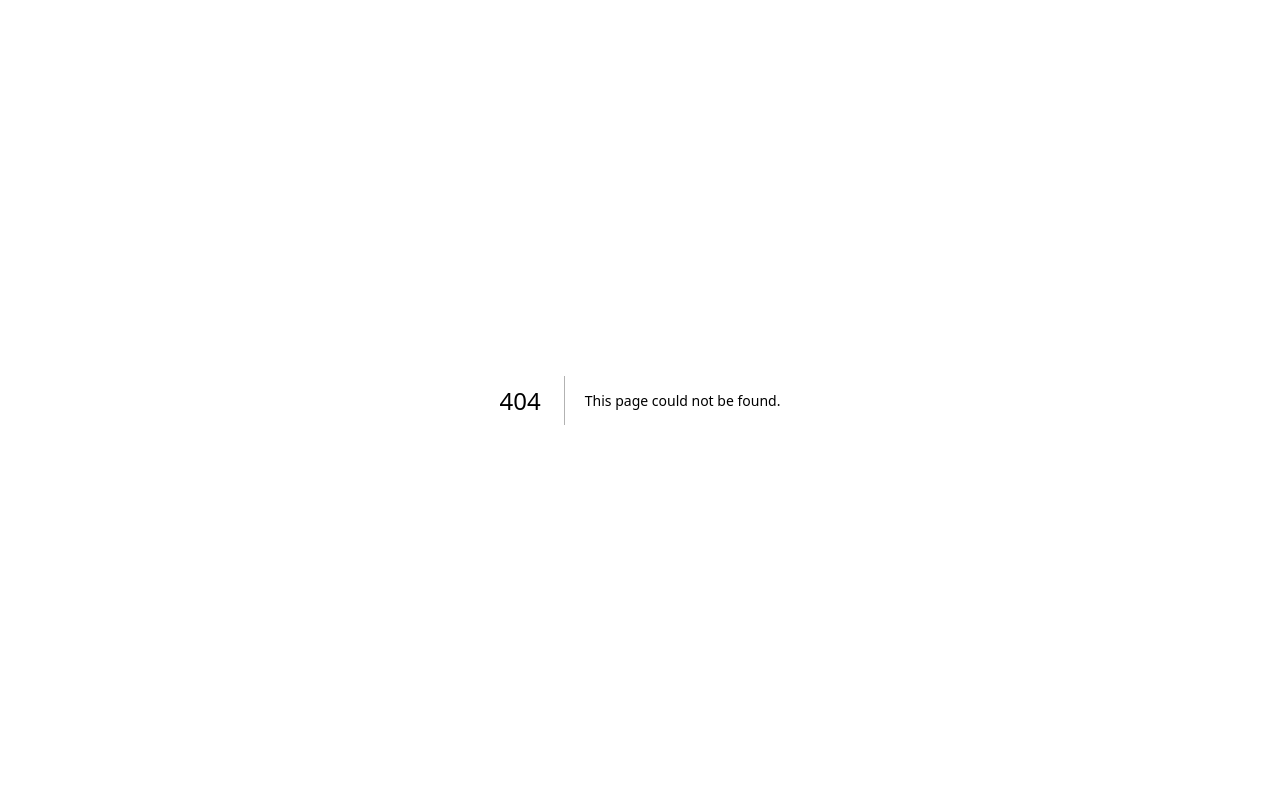
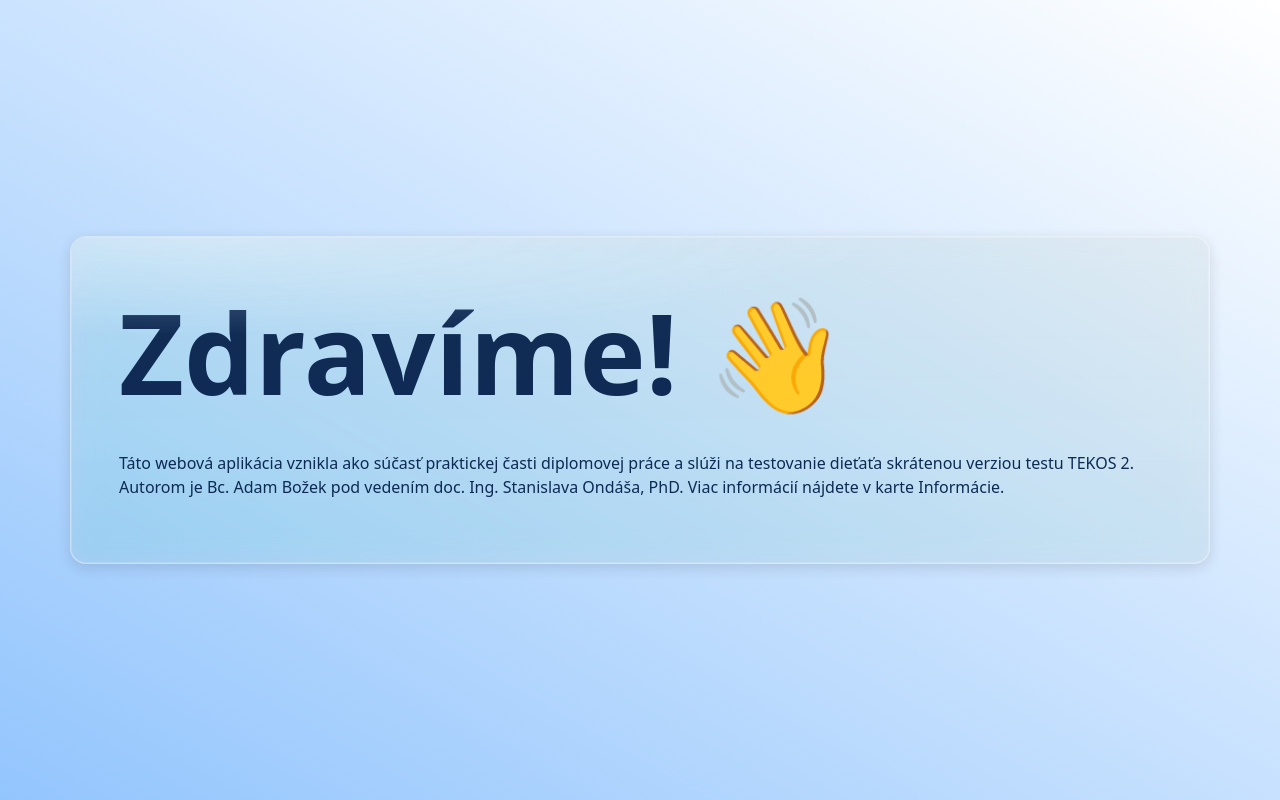
Before and after one commit to Adam-Bozek/masters-thesis, a Next.js app in the folder front-end/: page /dashboard in a window 1280 px wide. Before the commit this address had no page. Built offline with nearby package versions, Linux system fonts and the light colour scheme.

Commit message:
feat: initialize dashboard page with user modes and styles

```diff
--- /dev/null
+++ b/front-end/src/app/dashboard/page.tsx
@@ -0,0 +1,39 @@
+"use client";
+
+import { useState } from "react";
+
+import Login from "@/components/public/Login";
+import Register from "@/components/public/Register";
+import Info from "@/components/public/Info";
+
+import "@/components/css/global.css";
+
+import styles from "@/components/css/home.module.css";
+
+type Mode = "login" | "register" | "info";
+
+export default function Home() {
+  const [mode, setMode] = useState<Mode>("register");
+
+  return (
+    <>
+      {/* add small vertical padding on mobile only */}
+      <main className="d-flex align-items-center py-3 py-lg-0">
+        {/* lighter padding on phones, keep glass look */}
+        <div className="container glass p-3 p-lg-5">
+          {/* tighter gutters on phones, normal on desktop */}
+          <div className="row g-3 g-lg-4 align-items-stretch">
+            <h1 className={`${styles.title} mb-2`}>Zdravíme! 👋</h1>
+            <p className="mb-3">
+              Táto webová aplikácia vznikla ako súčasť praktickej časti diplomovej práce a slúži na testovanie dieťaťa
+              skrátenou verziou testu TEKOS 2. Autorom je Bc. Adam Božek pod vedením doc. Ing. Stanislava Ondáša, PhD.
+              Viac informácií nájdete v karte Informácie.
+            </p>
+
+
+          </div>
+        </div>
+      </main>
+    </>
+  );
+}
```
Also changed, not shown: 1 other file (tests, documents, lock files or other folders).
